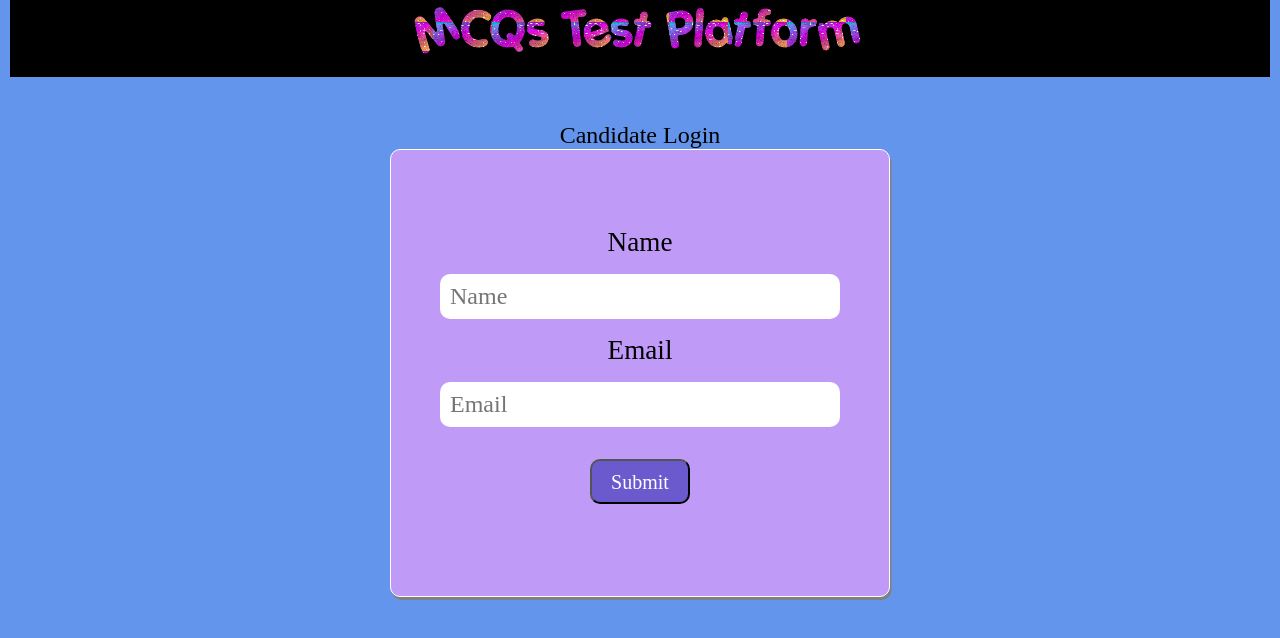
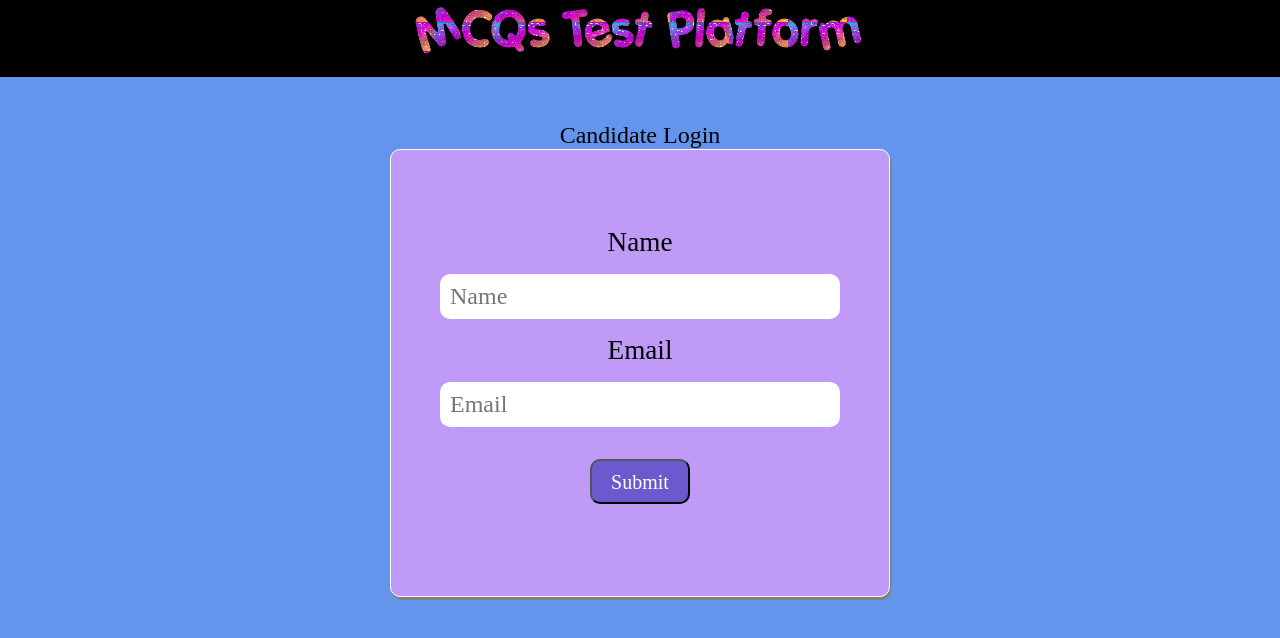
Before and after one commit to Mayank151c/Walkover-final-assessment, a website: page public/teststart.html in a window 1280 px wide. Drawn offline with Linux system fonts and the light colour scheme.

Commit message:
Adjusting width of main page

```diff
--- a/public/css/login1.css
+++ b/public/css/login1.css
@@ -54,7 +54,7 @@ button,#testid{
     font-size: 50px;
     color: white;
     padding: 5px;
-    width: 98.4vw;
+    width: 100vw;
     background: black;
 }
 
```
Also changed, not shown: public/index.html (+1 -1 lines).
